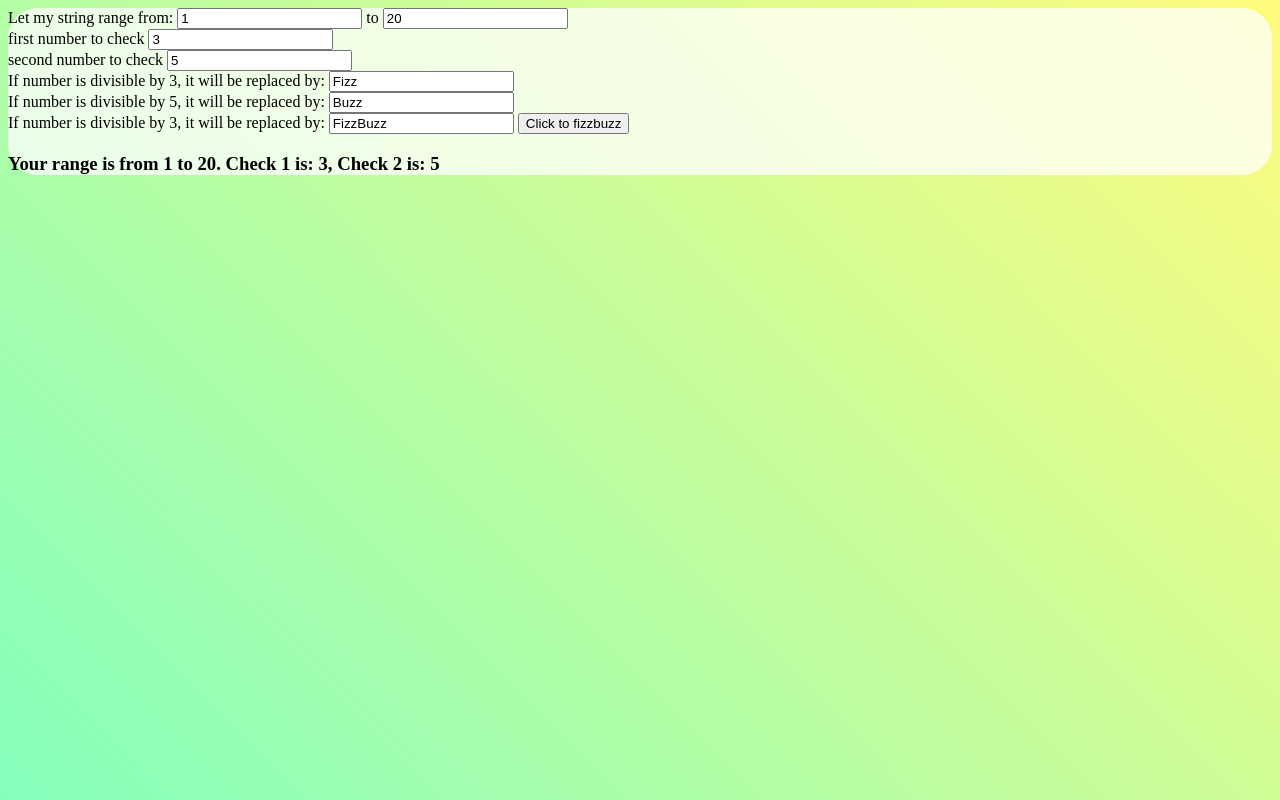
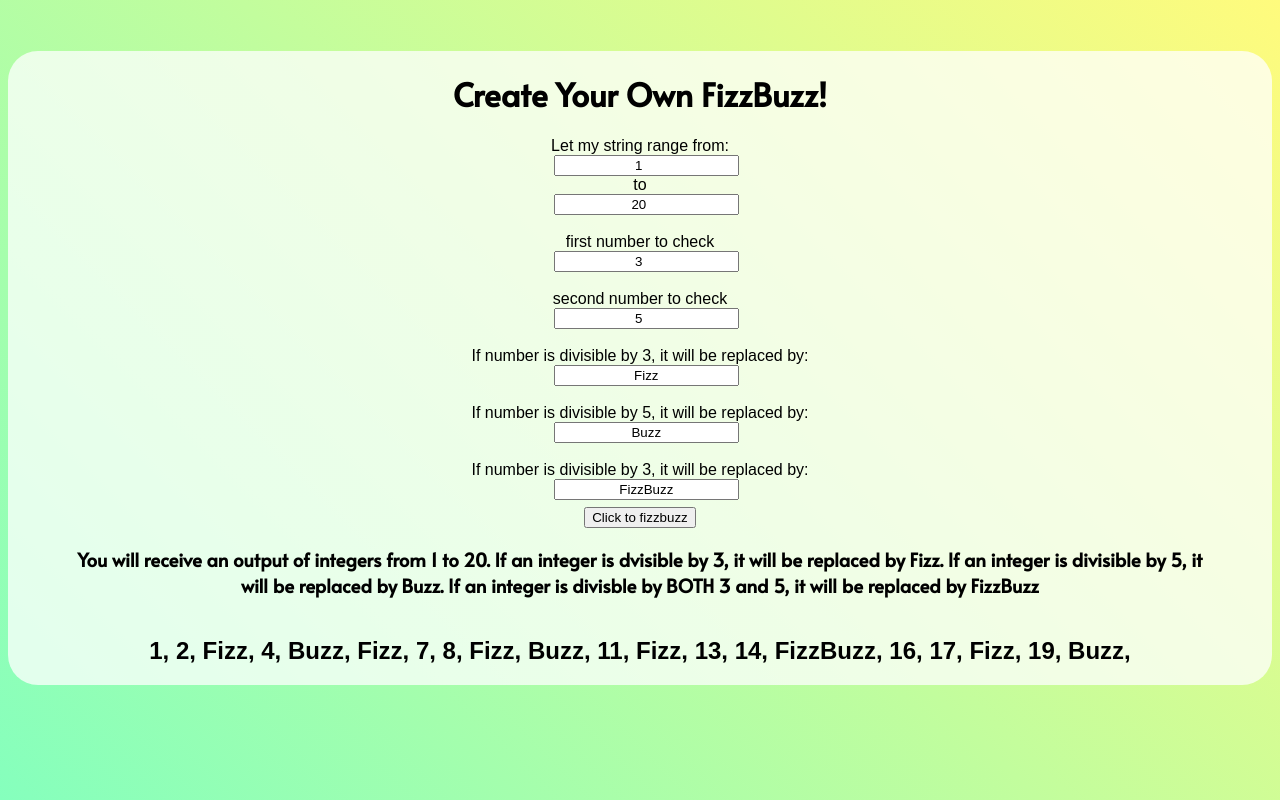
Before and after one commit to essdoubleu/fizzbuzz-generator, a website: page index.html in a window 1280 px wide. Both pictures are taken after a click on the button "Click to fizzbuzz". Drawn offline with Linux system fonts and the light colour scheme.

Commit message:
it worksgit status need to make sure r1 is lower than r2, and finish styling

```diff
--- a/index.html
+++ b/index.html
@@ -4,33 +4,43 @@
     <meta charset="UTF-8" />
     <meta http-equiv="X-UA-Compatible" content="IE=edge" />
     <meta name="viewport" content="width=device-width, initial-scale=1.0" />
+    <!-- Google Fonts -->
+    <link rel="preconnect" href="https://fonts.googleapis.com" />
+    <link rel="preconnect" href="https://fonts.gstatic.com" crossorigin />
+    <link
+      href="https://fonts.googleapis.com/css2?family=Alata&family=Montserrat:wght@700&family=Raleway:wght@400;500&display=swap"
+      rel="stylesheet"
+    />
+
     <!-- My Style -->
     <link rel="stylesheet" href="style.css" />
     <title>Create Your Own FizzBuzz!</title>
   </head>
   <body>
     <div class="container">
+      <h1>Create Your Own FizzBuzz!</h1>
       Let my string range from: <input type="number" id="range1" value="1" /> to
       <input type="number" id="range2" value="20" /><br />
       <label for="num1">first number to check</label>
       <input type="number" id="check1" value="3" /><br />
       <label for="num2">second number to check</label>
       <input type="number" id="check2" value="5" /><br />
-      <label for="fizz"
+      <label for="fizz" id="fizzLabel"
         >If number is divisible by 3, it will be replaced by:</label
       >
       <input type="text" id="fizz" value="Fizz" /><br />
-      <label for="buzz"
+      <label for="buzz" id="buzzLabel"
         >If number is divisible by 5, it will be replaced by:</label
       >
       <input type="text" id="buzz" value="Buzz" /><br />
-      <label for="fizzbuzz"
+      <label for="fizzbuzz" id="fizzBuzzLabel"
         >If number is divisible by 3, it will be replaced by:</label
       >
       <input type="text" id="fizzbuzz" value="FizzBuzz" />
 
       <button type="button" id="button">Click to fizzbuzz</button>
       <h3 id="finalStr">This should become your string</h3>
+      <h2 id="strOutput"></h2>
     </div>
     <script src="script.js"></script>
   </body>
--- a/script.js
+++ b/script.js
@@ -3,6 +3,10 @@ let range2 = document.getElementById("range2");
 
 let check1 = document.getElementById("check1");
 let check2 = document.getElementById("check2");
+
+let fizzTxt = document.getElementById("fizzLabel");
+let buzzTxt = document.getElementById("buzzLabel");
+let fbTxt = document.getElementById("fizzBuzzLabel");
 
 let userFizz = document.getElementById("fizz");
 let userBuzz = document.getElementById("buzz");
@@ -11,8 +15,9 @@ let userFB = document.getElementById("fizzbuzz");
 let button = document.getElementById("button");
 
 let fin = document.getElementById("finalStr");
+let realFinalStr = document.getElementById("strOutput");
 
-//function to get an array of integers between two given integers
+//function to get an array of integers between the two given integers
 getRange = (r1, r2) => {
   let range = [];
   for (i = r1; i < r2 + 1; i++) {
@@ -21,15 +26,26 @@ getRange = (r1, r2) => {
   return range;
 };
 
+// functions to update labels
+changeLabel1 = () => {
+  fizzTxt.innerHTML = `If integer is divisble by ${check1.value}, it will be replaced by:`;
+};
+changeLabel2 = () => {
+  buzzTxt.innerHTML = `If integer is divisble by ${check2.value}, it will be replaced by:`;
+};
+changeLabel3 = () => {
+  fbTxt.innerHTML = `If integer is divisble by ${check1.value} AND ${check2.value}, it will be replaced by:`;
+};
+
 //function to update H3 with appropriate values
 changeH3 = () => {
   fin.innerHTML =
-    fin.innerHTML = `Your range is from ${range1.value} to ${range2.value}.  Check 1 is: ${check1.value},  Check 2 is: ${check2.value} `;
+    fin.innerHTML = `You will receive an output of integers from ${range1.value} to ${range2.value}.  If an integer is dvisible by ${check1.value}, it will be replaced by ${userFizz.value}.  If an integer is divisible by ${check2.value}, it will be replaced by ${userBuzz.value}.  If an integer is divisble by BOTH ${check1.value} and ${check2.value}, it will be replaced by ${userFB.value}`;
 };
 //initialize the H3 element
 changeH3();
 
-//event listeners to check that value of range1, range2, check1, or check2 has been changed and update the h3 element dynamically
+//event listeners to check that value of range1, range2, check1, or check2 has been changed and update the text elements dynamically
 range1.addEventListener("input", () => {
   changeH3();
 });
@@ -38,24 +54,34 @@ range2.addEventListener("input", () => {
 });
 check1.addEventListener("input", () => {
   changeH3();
+  changeLabel1();
+  changeLabel3();
 });
 check2.addEventListener("input", () => {
   changeH3();
+  changeLabel2();
+  changeLabel3();
 });
 
 //function to take user inputs and create a fizzbuzz out of it
 function fizzbuzz(arr) {
+  let strOut = ``;
   for (i = 0; i < arr.length; i++) {
-    if (arr[i] % 5 == 0 && arr[i] % 3 == 0) {
+    if (arr[i] % check1.value == 0 && arr[i] % check2.value == 0) {
       console.log(`${userFB.value}`);
-    } else if (arr[i] % 5 == 0) {
+      strOut += `${userFB.value}, `;
+    } else if (arr[i] % check2.value == 0) {
+      strOut += `${userBuzz.value}, `;
       console.log(`${userBuzz.value}`);
-    } else if (arr[i] % 3 == 0) {
+    } else if (arr[i] % check1.value == 0) {
+      strOut += `${userFizz.value}, `;
       console.log(`${userFizz.value}`);
     } else {
+      strOut += `${arr[i]}, `;
       console.log(arr[i]);
     }
   }
+  realFinalStr.innerHTML = strOut;
 }
 
 function tieItAllTogether() {
--- a/style.css
+++ b/style.css
@@ -1,3 +1,18 @@
+h1,
+h3 {
+  font-family: "Alata", sans-serif;
+}
+
+h3 {
+  margin-left: 5%;
+  margin-right: 5%;
+}
+
+input {
+  text-align: center;
+  margin-left: 1%;
+}
+
 html {
   height: 100%;
   width: 100%;
@@ -8,6 +23,15 @@ html {
 }
 
 .container {
+  margin-top: 4%;
+  display: grid;
+  place-items: center;
+  text-align: center;
   background-color: rgba(255, 255, 255, 0.75);
   border-radius: 30px;
+  font-family: Arial, Helvetica, sans-serif;
 }
+
+#button {
+  margin-top: 0.5%;
+}
```
